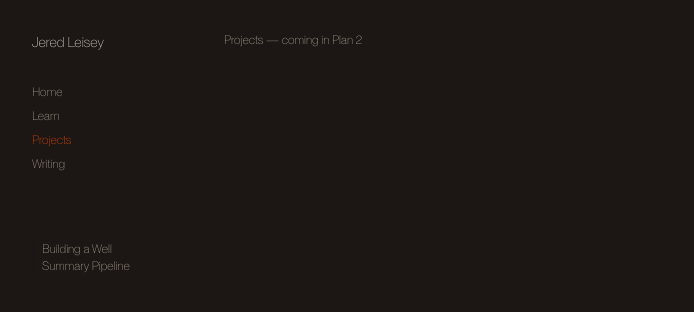
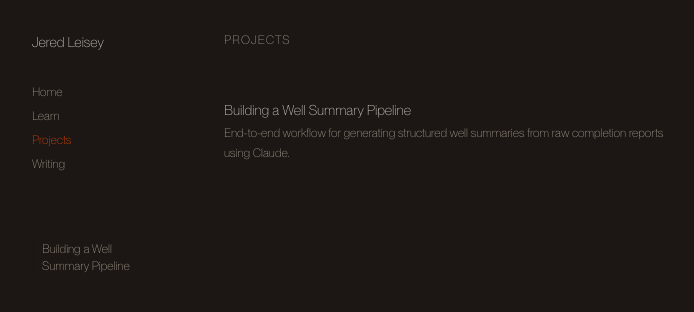
Before and after one commit to jeredleisey/jeredleisey-next, a Next.js app: page /projects in a window 1280 px wide. Shown: the top 312 px of the page, without its empty margins (0-694 px from the left). Built offline with nearby package versions, Linux system fonts and the light colour scheme.

Commit message:
feat: implement Projects index page

```diff
--- a/app/projects/page.tsx
+++ b/app/projects/page.tsx
@@ -1,3 +1,32 @@
+import Link from 'next/link';
+import { getAllProjects } from '@/lib/content';
+
+export const metadata = { title: 'Projects — Jered Leisey' };
+
 export default function ProjectsPage() {
-  return <div className="p-pad-2 text-my-stone text-xs">Projects — coming in Plan 2</div>;
+  const projects = getAllProjects();
+
+  return (
+    <div className="p-pad-2 max-w-lg">
+      <h1 className="text-my-stone text-xs uppercase tracking-widest mb-pad-2">Projects</h1>
+
+      <ul className="flex flex-col gap-0">
+        {projects.map((project) => (
+          <li key={project.slug} className="border-b border-my-espresso/30 last:border-0">
+            <Link
+              href={`/projects/${project.slug}`}
+              className="group flex flex-col gap-1 py-5"
+            >
+              <span className="text-my-cream text-sm group-hover:text-my-orange transition-colors">
+                {project.metadata.title}
+              </span>
+              <span className="text-my-stone text-xs leading-relaxed">
+                {project.metadata.description}
+              </span>
+            </Link>
+          </li>
+        ))}
+      </ul>
+    </div>
+  );
 }
```
